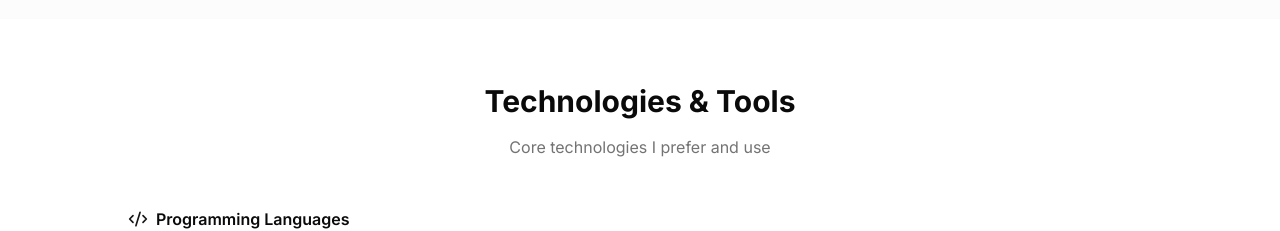
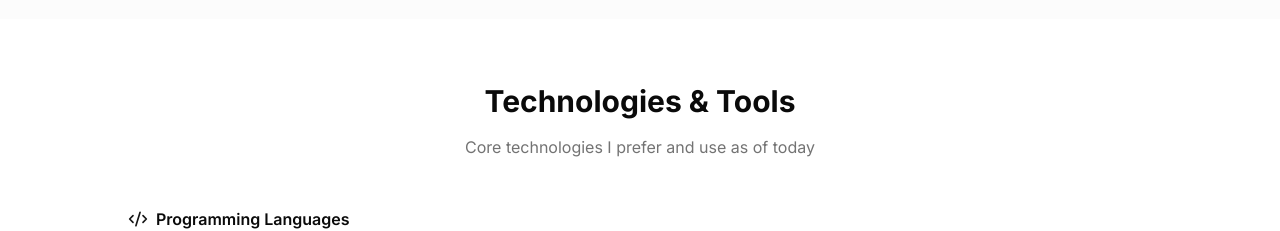
Before and after one commit to l-you/about-me, a Next.js app: page / in a window 1280 px wide. Shown: the part 1240-1471 px from the top of the page. Built offline with nearby package versions, Linux system fonts and the light colour scheme.

Commit message:
fix: adjust text

```diff
--- a/src/about-me/AboutMeContent.tsx
+++ b/src/about-me/AboutMeContent.tsx
@@ -171,7 +171,7 @@ const AboutMeContent: FunctionComponent = () => {
 							Technologies & Tools
 						</h2>
 						<p className="mx-auto mb-12 max-w-2xl text-center text-muted-foreground">
-							Core technologies I prefer and use
+							Core technologies I prefer and use as of today
 						</p>
 
 						<TechCategory
```
